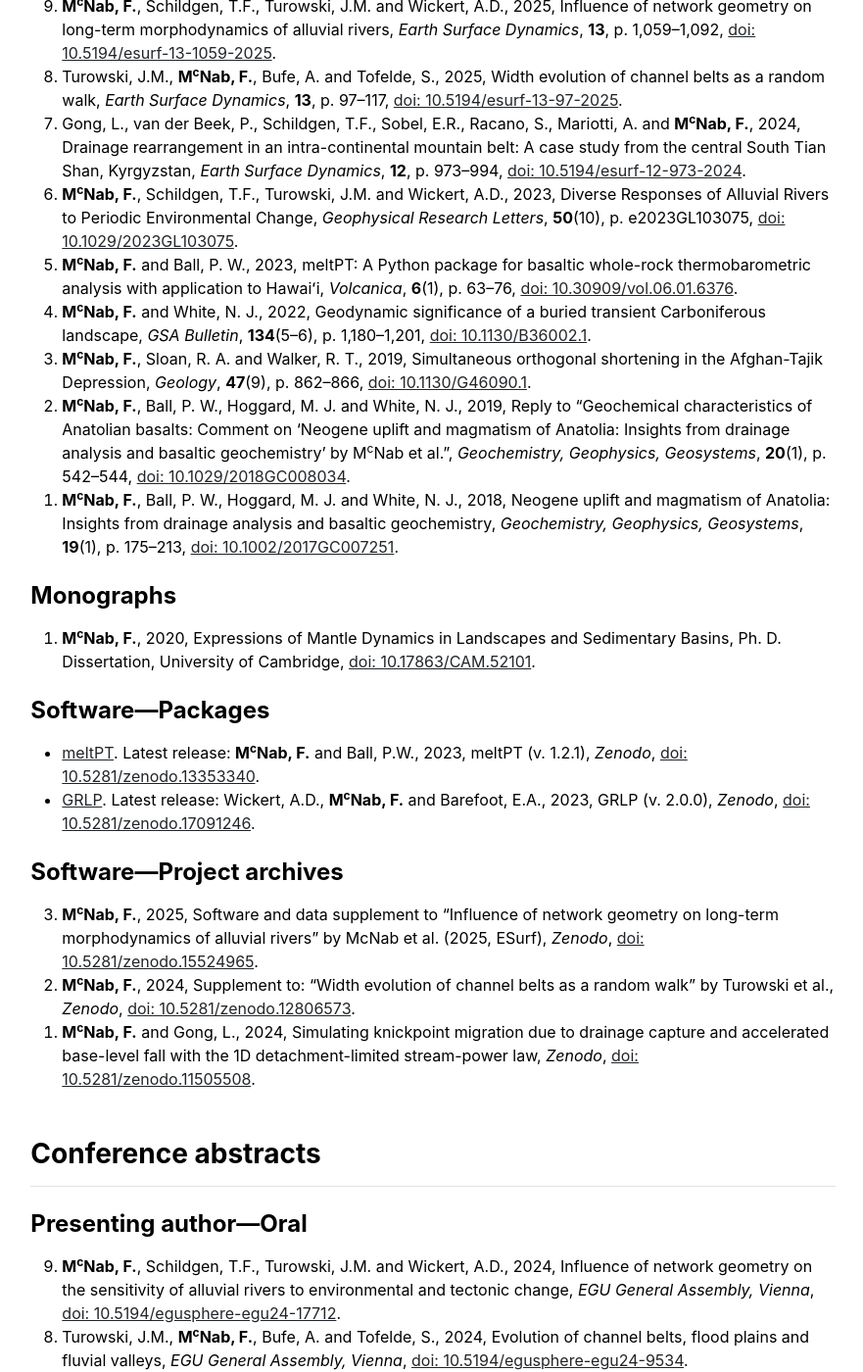
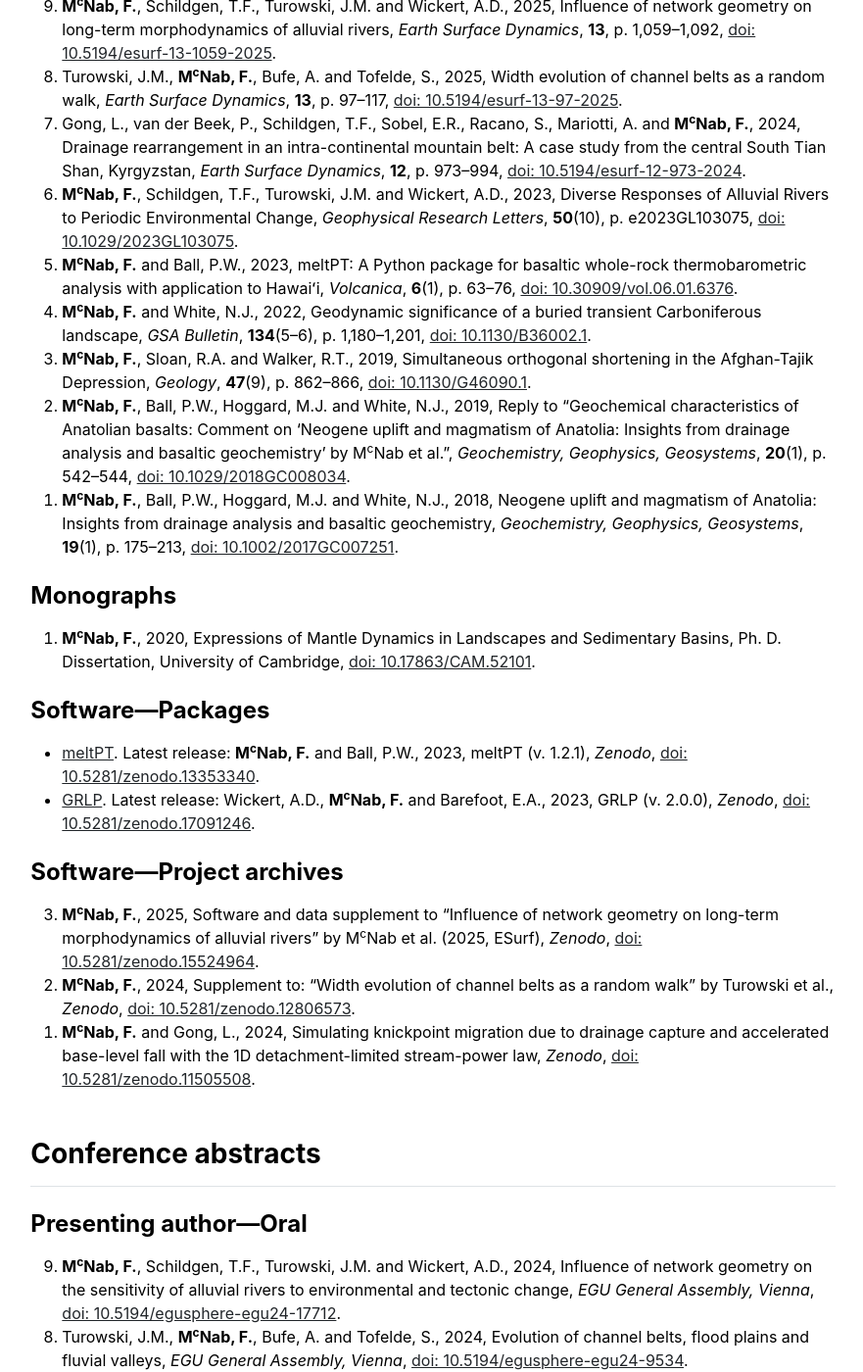
Before and after one commit to fmcnab/fmcnab.github.io, a Jekyll site: the page built from publications.md, in a window 1280 px wide and 1400 px high, scrolled down 370 px. Shown: the whole window at 98% size, without its empty margins (198-1079 px from the left). Built offline with Jekyll 4.4.1, drawn with Linux system fonts in a browser that asks for light colours; some of the changed text lies outside the part shown.

Commit message:
Formatting inconsistencies in pub list, size of UP photo.

```diff
--- a/_data/publications.yml
+++ b/_data/publications.yml
@@ -9,11 +9,11 @@ peer_reviewed:
 - {names: 'Turowski, J.M., <b>M<sup>c</sup>Nab, F.</b>, Bufe, A. and Tofelde, S.', year: '2025', title: 'Width evolution of channel belts as a random walk', journal: 'Earth Surface Dynamics', vol: '13', pages: '97&ndash;117', doi: '10.5194/esurf-13-97-2025', url: 'https://doi.org/10.5194/esurf-13-97-2025'}
 - {names: 'Gong, L., van der Beek, P., Schildgen, T.F., Sobel, E.R., Racano, S., Mariotti, A. and <b>M<sup>c</sup>Nab, F.</b>', year: '2024', title: 'Drainage rearrangement in an intra-continental mountain belt: A case study from the central South Tian Shan, Kyrgyzstan', journal: 'Earth Surface Dynamics', vol: '12', pages: '973&ndash;994', doi: '10.5194/esurf-12-973-2024', url: 'https://doi.org/10.5194/esurf-12-973-2024'}
 - {names: '<b>M<sup>c</sup>Nab, F.</b>, Schildgen, T.F., Turowski, J.M. and Wickert, A.D.', year: '2023', title: 'Diverse Responses of Alluvial Rivers to Periodic Environmental Change', journal: 'Geophysical Research Letters', vol: '50', num: '10', pages: 'e2023GL103075', doi: '10.1029/2023GL103075', url: 'https://doi.org/10.1029/2023GL103075'}
-- {names: '<b>M<sup>c</sup>Nab, F.</b> and Ball, P. W.', year: '2023', title: 'meltPT: A Python package for basaltic whole-rock thermobarometric analysis with application to Hawai&#x02BB;i', journal: 'Volcanica', vol: '6', num: '1', pages: '63&ndash;76', doi: '10.30909/vol.06.01.6376', url: 'https://doi.org/10.30909/vol.06.01.6376'}
-- {names: '<b>M<sup>c</sup>Nab, F.</b> and White, N. J.', year: '2022', title: 'Geodynamic significance of a buried transient Carboniferous landscape', journal: 'GSA Bulletin', vol: '134', num: '5&ndash;6', pages: '1,180&ndash;1,201', doi: '10.1130/B36002.1', url: 'https://doi.org/10.1130/B36002.1'}
-- {names: '<b>M<sup>c</sup>Nab, F.</b>, Sloan, R. A. and Walker, R. T.', year: '2019', title: 'Simultaneous orthogonal shortening in the Afghan-Tajik Depression', journal: 'Geology', vol: '47', num: '9', pages: '862&ndash;866', doi: '10.1130/G46090.1', url: 'https://doi.org/10.1130/G46090.1'}
-- {names: '<b>M<sup>c</sup>Nab, F.</b>, Ball, P. W., Hoggard, M. J. and White, N. J.', year: '2019', title: 'Reply to &ldquo;Geochemical characteristics of Anatolian basalts: Comment on &lsquo;Neogene uplift and magmatism of Anatolia: Insights from drainage analysis and basaltic geochemistry&rsquo; by M<sup>c</sup>Nab et al.&rdquo;', journal: 'Geochemistry, Geophysics, Geosystems', vol: '20', num: '1', pages: '542&ndash;544', doi: '10.1029/2018GC008034', url: 'https://doi.org/10.1029/2018GC008034'}
-- {names: '<b>M<sup>c</sup>Nab, F.</b>, Ball, P. W., Hoggard, M. J. and White, N. J.', year: '2018', title: 'Neogene uplift and magmatism of Anatolia: Insights from drainage analysis and basaltic geochemistry', journal: 'Geochemistry, Geophysics, Geosystems', vol: '19', num: '1', pages: '175&ndash;213', doi: '10.1002/2017GC007251', url: 'https://doi.org/10.1002/2017GC007251'}
+- {names: '<b>M<sup>c</sup>Nab, F.</b> and Ball, P.W.', year: '2023', title: 'meltPT: A Python package for basaltic whole-rock thermobarometric analysis with application to Hawai&#x02BB;i', journal: 'Volcanica', vol: '6', num: '1', pages: '63&ndash;76', doi: '10.30909/vol.06.01.6376', url: 'https://doi.org/10.30909/vol.06.01.6376'}
+- {names: '<b>M<sup>c</sup>Nab, F.</b> and White, N.J.', year: '2022', title: 'Geodynamic significance of a buried transient Carboniferous landscape', journal: 'GSA Bulletin', vol: '134', num: '5&ndash;6', pages: '1,180&ndash;1,201', doi: '10.1130/B36002.1', url: 'https://doi.org/10.1130/B36002.1'}
+- {names: '<b>M<sup>c</sup>Nab, F.</b>, Sloan, R.A. and Walker, R.T.', year: '2019', title: 'Simultaneous orthogonal shortening in the Afghan-Tajik Depression', journal: 'Geology', vol: '47', num: '9', pages: '862&ndash;866', doi: '10.1130/G46090.1', url: 'https://doi.org/10.1130/G46090.1'}
+- {names: '<b>M<sup>c</sup>Nab, F.</b>, Ball, P.W., Hoggard, M.J. and White, N.J.', year: '2019', title: 'Reply to &ldquo;Geochemical characteristics of Anatolian basalts: Comment on &lsquo;Neogene uplift and magmatism of Anatolia: Insights from drainage analysis and basaltic geochemistry&rsquo; by M<sup>c</sup>Nab et al.&rdquo;', journal: 'Geochemistry, Geophysics, Geosystems', vol: '20', num: '1', pages: '542&ndash;544', doi: '10.1029/2018GC008034', url: 'https://doi.org/10.1029/2018GC008034'}
+- {names: '<b>M<sup>c</sup>Nab, F.</b>, Ball, P.W., Hoggard, M.J. and White, N.J.', year: '2018', title: 'Neogene uplift and magmatism of Anatolia: Insights from drainage analysis and basaltic geochemistry', journal: 'Geochemistry, Geophysics, Geosystems', vol: '19', num: '1', pages: '175&ndash;213', doi: '10.1002/2017GC007251', url: 'https://doi.org/10.1002/2017GC007251'}
 
 monographs:
 - {names: '<b>M<sup>c</sup>Nab, F.</b>', year: '2020', title: 'Expressions of Mantle Dynamics in Landscapes and Sedimentary Basins', description: 'Ph. D. Dissertation, University of Cambridge', doi: '10.17863/CAM.52101', url: 'https://doi.org/10.17863/CAM.52101'}
@@ -23,7 +23,7 @@ software:
 - {project: 'GRLP', git: 'https://github.com/MNiMORPH/GRLP/tree/master', names: 'Wickert, A.D., <b>M<sup>c</sup>Nab, F.</b> and Barefoot, E.A.', year: '2023', title: 'GRLP (v. 2.0.0)', publisher: 'Zenodo', doi: '10.5281/zenodo.17091246', url: 'https://doi.org/10.5281/zenodo.17091246'}
 
 software_archives:
-- {names: '<b>M<sup>c</sup>Nab, F.</b>', year: '2025', title: 'Software and data supplement to &ldquo;Influence of network geometry on long-term morphodynamics of alluvial rivers&rdquo; by McNab et al. (2025, ESurf)', publisher: 'Zenodo', doi: '10.5281/zenodo.15524965', url: 'https://doi.org/10.5281/zenodo.15524965'}
+- {names: '<b>M<sup>c</sup>Nab, F.</b>', year: '2025', title: 'Software and data supplement to &ldquo;Influence of network geometry on long-term morphodynamics of alluvial rivers&rdquo; by M<sup>c</sup>Nab et al. (2025, ESurf)', publisher: 'Zenodo', doi: '10.5281/zenodo.15524964', url: 'https://doi.org/10.5281/zenodo.15524964'}
 - {names: '<b>M<sup>c</sup>Nab, F.</b>', year: '2024', title: 'Supplement to: &ldquo;Width evolution of channel belts as a random walk&rdquo; by Turowski et al.', publisher: 'Zenodo', doi: '10.5281/zenodo.12806573', url: 'https://zenodo.org/doi/10.5281/zenodo.12806573'}
 - {names: '<b>M<sup>c</sup>Nab, F.</b> and Gong, L.', year: '2024', title: 'Simulating knickpoint migration due to drainage capture and accelerated base-level fall with the 1D detachment-limited stream-power law', publisher: 'Zenodo', doi: '10.5281/zenodo.11505508', url: 'https://zenodo.org/doi/10.5281/zenodo.11505508'}
 
@@ -44,7 +44,7 @@ conference_poster:
 - {names: '<b>M<sup>c</sup>Nab, F.</b>, Schildgen, T.F., Turowski, J.M. and Wickert, A.D.', year: '2021', title: 'Responses of gravel-bed rivers to periodic climate change', meeting: 'EGU General Assembly, held virtually', doi: '10.5194/egusphere-egu21-7904', url: 'https://doi.org/10.5194/egusphere-egu21-7904'}
 - {names: '<b>M<sup>c</sup>Nab, F.</b>, White, N.J. and Rodr&#237;guez Tribaldos, V.', year: '2019', title: 'Lithospheric and asthenospheric controls on the evolution of intracratonic basins: Comparing Congo, Taoudeni and Parna&#237;ba', meeting: 'AGU Fall Meeting, San Francisco'}
 - {names: '<b>M<sup>c</sup>Nab, F.</b> and White, N.J.', year: '2018', title: 'Ancient transient landscapes: Expressions of dynamic topography in the stratigraphic record&#63', meeting: 'AGU Fall Meeting, Washington D.C.'}
-- {names: 'Ball, P. W., <b>M<sup>c</sup>Nab, F.</b>, Hoggard, M. J. and White, N. J.', year: '2018', title: 'Investigating the relationship between asthenospheric upwelling, volcanism and uplift across Anatolia', meeting: 'EGU General Assembly, Vienna'}
+- {names: 'Ball, P.W., <b>M<sup>c</sup>Nab, F.</b>, Hoggard, M.J. and White, N.J.', year: '2018', title: 'Investigating the relationship between asthenospheric upwelling, volcanism and uplift across Anatolia', meeting: 'EGU General Assembly, Vienna'}
 - {names: '<b>M<sup>c</sup>Nab, F.</b> and White, N.J.', year: '2016', title: 'Regional Cenozoic uplift of Europe from linear inverse modelling of longitudinal profiles', meeting: 'AGU Fall Meeting, San Francisco'}
 
 conference_co-author:
--- a/_includes/contact.html
+++ b/_includes/contact.html
@@ -12,7 +12,7 @@
         <p>Email: {{ contact.email }}</p>
       </div>
       <div class="col-md-4 align-self-center">
-        <img src="{{ site.github.url }}/{{ contact.image }}" alt="Contact" width="100%">
+        <img src="{{ site.github.url }}/{{ contact.image }}" alt="Contact" width="50%">
       </div>
     </div>
     {% endfor %}
```
